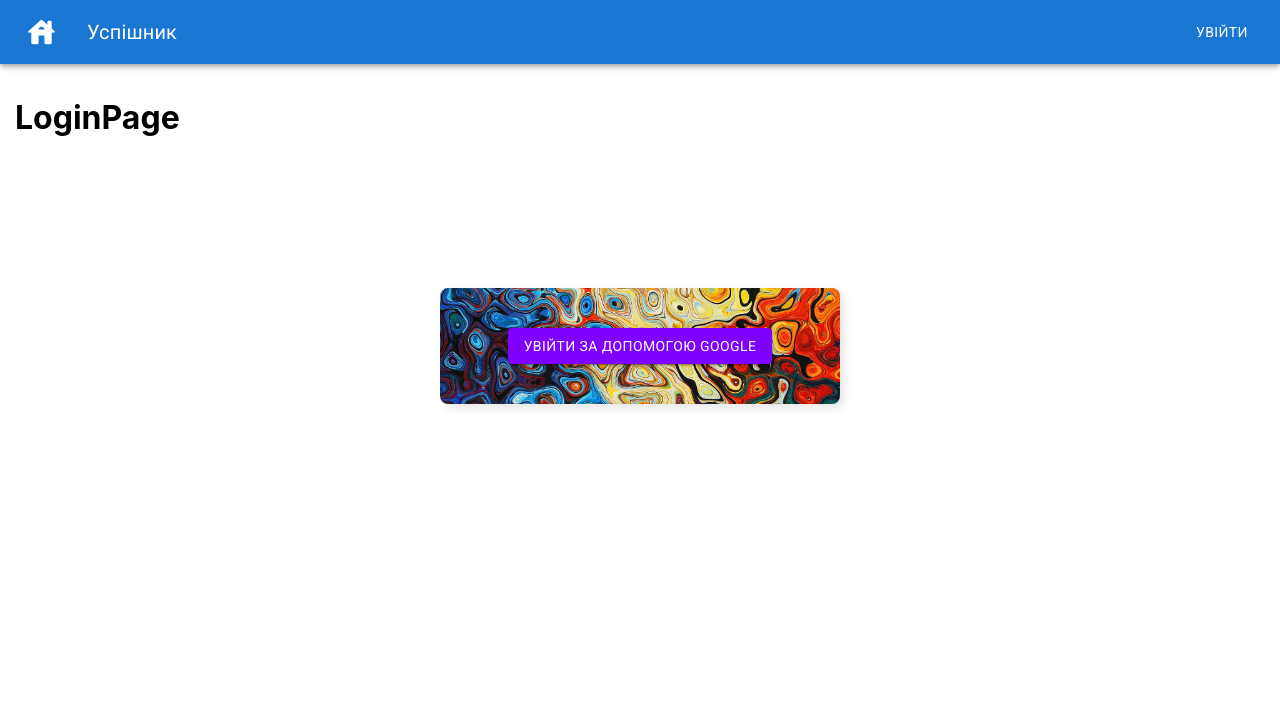
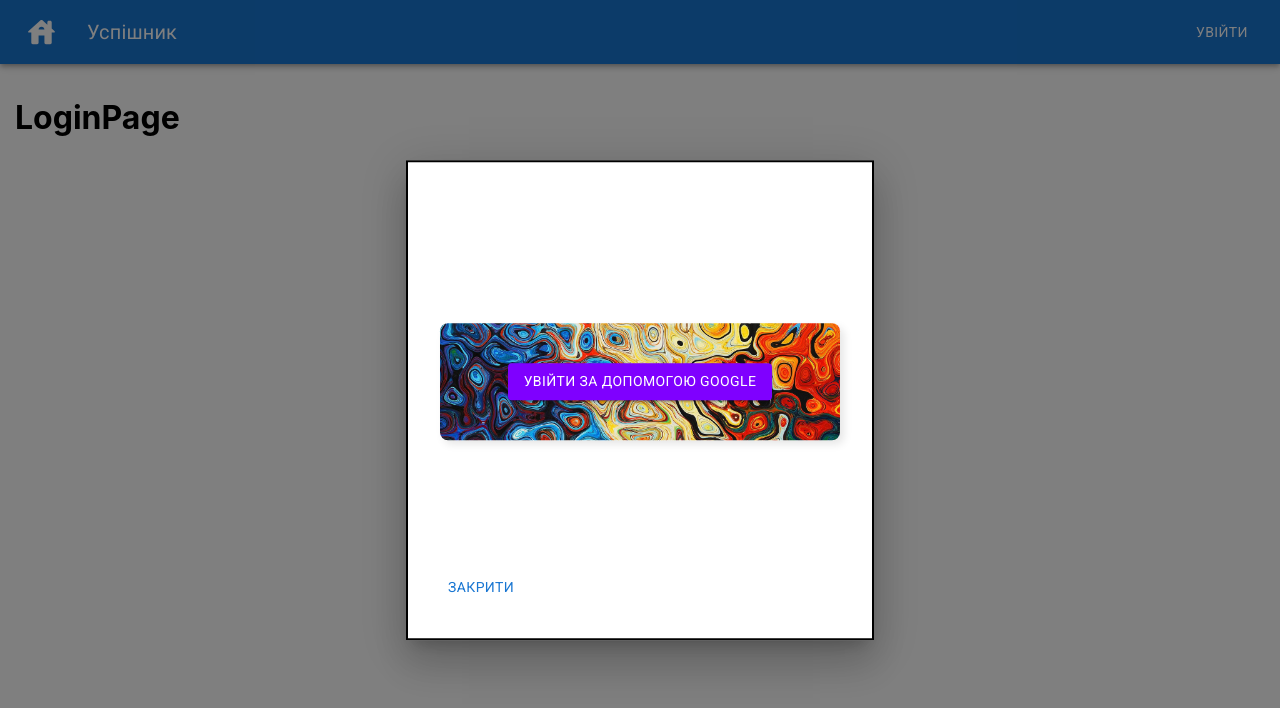
Before and after one commit to RuslanNegoda1989Arjuna/atma-successful, a React (Create React App) app: page /atma-successful/login in a window 1280 px wide. Both pictures are taken after a click on the button "УВІЙТИ". Shown: the top 708 px of the page. Built offline with nearby package versions, Linux system fonts and the light colour scheme; no server answers.

Commit message:
modal google

```diff
--- /dev/null
+++ b/src/components/ModalGoogleLogin/ModalGoogleLogin.jsx
@@ -0,0 +1,102 @@
+import Modal from '@mui/material/Modal';
+import React, { useState, useEffect } from 'react';
+import { ModalGrid, StyledGrid } from './ModalGoogleLogin.styled';
+import { Box, Button } from '@mui/material'
+import {
+  createTheme,
+  ThemeProvider,
+  alpha,
+  getContrastRatio,
+} from '@mui/material/styles';
+import { GoogleAuthProvider, getAuth, signInWithRedirect, getRedirectResult } from "firebase/auth";
+import { app } from '../../firebase'
+import { setUser } from '../../redux/slice/userSlice';
+import { useDispatch } from 'react-redux';
+import { toast } from 'react-toastify';
+import 'react-toastify/dist/ReactToastify.css';
+
+const style = {
+  position: 'absolute',
+  top: '50%',
+  left: '50%',
+  transform: 'translate(-50%, -50%)',
+  width: 400,
+  bgcolor: 'background.paper',
+  border: '2px solid #000',
+  boxShadow: 24,
+  p: 4,
+};
+const violetBase = '#7F00FF';
+const violetMain = alpha(violetBase, 0.7);
+
+const theme = createTheme({
+  palette: {
+    violet: {
+      main: violetBase,
+      light: alpha(violetBase, 0.5),
+      dark: alpha(violetBase, 0.9),
+      contrastText: getContrastRatio(violetMain, '#fff') > 4.5 ? '#fff' : '#111',
+    },
+  },
+});
+
+const ModalGoogleLogin = ({ open, onClose }) => {
+
+  const [isLoading, setIsLoading] = useState(false);
+
+  const auth = getAuth(app);
+  const dispatch = useDispatch();
+
+  const handleClose = () => {
+    onClose();
+    };
+    console.log('isLoading', isLoading)
+  useEffect(() => {
+    const handleRedirect = async () => {
+      setIsLoading(true); // Встановлюємо isLoading на true перед початком аутентифікації
+      try {
+        const result = await getRedirectResult(auth);
+        if (result && result.user) {
+          const { uid, displayName, email, photoURL, refreshToken } = result.user;
+          dispatch(setUser({ uid, displayName, email, token: refreshToken, photoURL }));
+          toast.success(`Ви увійшли як ${displayName || email}`);
+        }
+      } catch (error) {
+        console.error(error);
+      } finally {
+        setIsLoading(false); // Позначаємо завершення аутентифікації, незалежно від результату
+      }
+    };
+
+    handleRedirect();
+  }, [auth, dispatch]);
+
+  const login = () => {
+    const provider = new GoogleAuthProvider();
+    signInWithRedirect(auth, provider);
+    };
+
+  return (
+    <Modal
+      open={open}
+      onClose={handleClose}
+      aria-labelledby="modal-modal-title"
+      aria-describedby="modal-modal-description"
+    >
+      <Box sx={style}>
+        <ThemeProvider theme={theme}>
+        <StyledGrid container>
+          <ModalGrid container>
+            <Box p={5}>
+              <Button onClick={login} variant="contained" color="violet">Увійти за допомогою Google</Button>
+            </Box>
+          </ModalGrid>
+        </StyledGrid>
+      </ThemeProvider>
+        <Button onClick={handleClose}>Закрити</Button>
+      </Box>
+    </Modal>
+  );
+};
+
+export default ModalGoogleLogin;
--- /dev/null
+++ b/src/components/ModalGoogleLogin/ModalGoogleLogin.styled.js
@@ -0,0 +1,19 @@
+
+import styled from '@emotion/styled'
+import Grid from '@mui/material/Grid';
+
+export const StyledGrid = styled(Grid)`
+  display: flex;
+  justify-content: center;
+  align-items: center;
+  height: calc(50vh - 25px);
+`;
+
+export const ModalGrid = styled(Grid)`
+  justify-content: center;
+  align-items: center;
+  width: 400px;
+   background: url('${process.env.PUBLIC_URL}/images/bground.jpg') center/cover no-repeat;
+  border-radius: 8px;
+  box-shadow: 4px 4px 8px rgba(0, 0, 0, 0.1);
+`;
--- a/src/components/NavBar/NavBar.jsx
+++ b/src/components/NavBar/NavBar.jsx
@@ -1,5 +1,5 @@
 import React, { Suspense, useState } from 'react';
-import { Outlet, useNavigate } from 'react-router-dom';
+import { Outlet} from 'react-router-dom';
 import AppBar from '@mui/material/AppBar';
 import Box from '@mui/material/Box';
 import Toolbar from '@mui/material/Toolbar';
@@ -16,10 +16,12 @@
 import { toast } from 'react-toastify';
 import 'react-toastify/dist/ReactToastify.css';
 import {Navigation} from './Navigation/Navigation'
+import ModalGoogleLogin from 'components/ModalGoogleLogin/ModalGoogleLogin';
 
 const NavBar = () => {
   const { isAuth, displayName, photoURL } = useAuth();
   const [anchorEl, setAnchorEl] = useState(null);
+  const [isLoginFormOpen, setIsLoginFormOpen] = useState(false);
   const dispatch = useDispatch();
 
   const handleMenu = (event) => {
@@ -29,10 +31,13 @@
   const handleClose = () => {
     setAnchorEl(null);
   };
-  const navigate = useNavigate();
+  // const navigate = useNavigate();
 
-  const handleLogin = () => {
-    navigate('/login');
+  // const handleLogin = () => {
+  //   navigate('/login');
+  // };
+   const handleLogin = () => {
+    setIsLoginFormOpen(true); // Відкриття форми логіну при натисканні на кнопку "Увійти"
   };
 
   const handleLogout = () => {
@@ -103,6 +108,7 @@
       <Suspense fallback={<div>Loading page...</div>}>
         <Outlet />
       </Suspense>
+      <ModalGoogleLogin open={isLoginFormOpen} onClose={() => setIsLoginFormOpen(false)} />
     </div>
   );
 };
```
